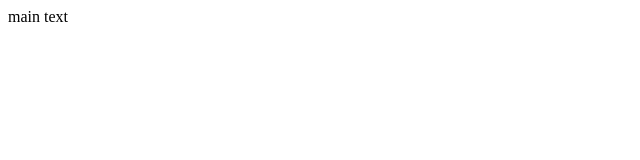
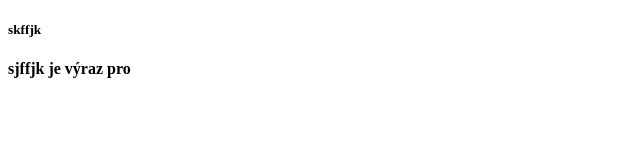
Before and after one commit to slidil1/main, a plain HTML site: page index.html in a window 1280 px wide. Shown: the whole page, without its empty margins (0-640 px from the left). Drawn offline with Linux system fonts and the light colour scheme.

Commit message:
Update index.html

```diff
--- a/index.html
+++ b/index.html
@@ -1,9 +1,13 @@
 <!DOCTYPE html>
 <html>
   <head>
-    <titles>main</titles>
+    <title>main</title>
   </head>
   <body>
-    text
+    <h5>skffjk</h5>
+    <p>
+
+    </p>
+    <strong>sjffjk je výraz pro </strong>
   </body>
 </html>
```
